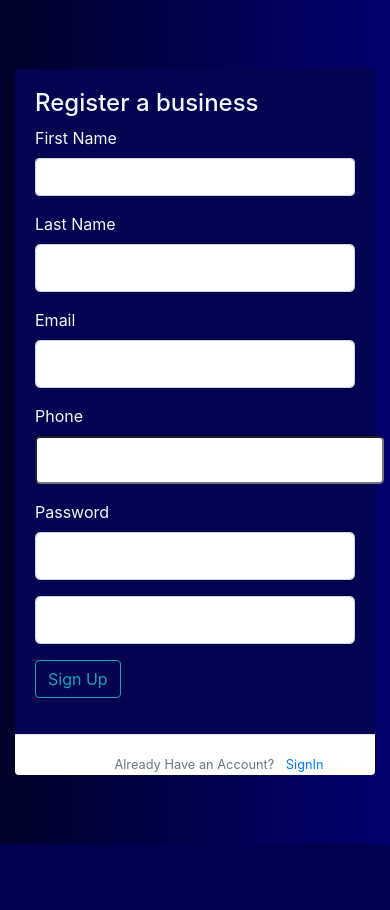
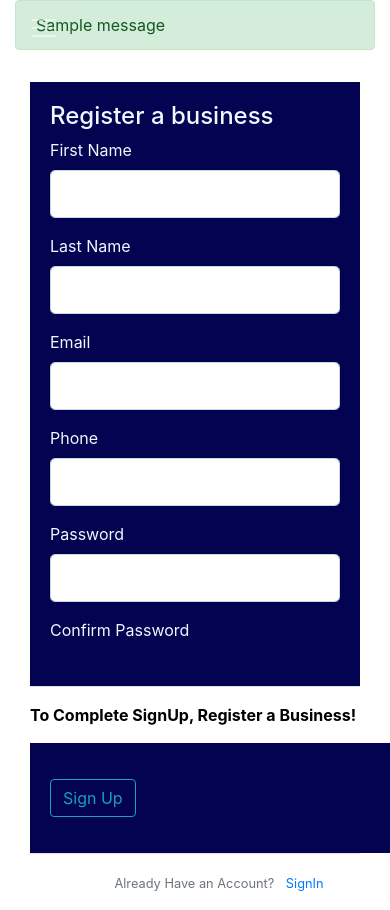
Before and after one commit to drac-pro/LookUp, a Flask app: template dynamic/templates/register.html in a window 390 px wide; the page is wider, and only the part inside the window is pictured. Before the commit the page ends 844 px from the top of that part, so only its background shows below. Run offline with Flask 3, Linux system fonts and the light colour scheme; the template is opened without the code that fills it: values that come from a table or form of the project are taken from there, others are empty; tables that the repository leaves empty hold one stand-in row (values such as "Sample post"); one stand-in notice (Sample message) is shown; some libraries are stand-ins or nearby versions.

Commit message:
Wsited templates

```diff
--- /dev/null
+++ b/dynamic/templates/layout.html
@@ -0,0 +1,52 @@
+<!DOCTYPE html>
+<html lang="en">
+<head>
+    <meta charset="UTF-8">
+    <meta name="viewport" content="width=device-width, initial-scale=1.0">
+    <title></title>
+    <link rel="stylesheet" href="https://stackpath.bootstrapcdn.com/bootstrap/4.5.2/css/bootstrap.min.css">
+</head>
+<body>
+    <header>
+        <nav class="navbar navbar-expand-md navbar-dark bg-steel fixed-top">
+            <div class="container">
+              <button class="navbar-toggler" type="button" data-toggle="collapse" data-target="#navbarToggle" aria-controls="navbarToggle" aria-expanded="false" aria-label="Toggle navigation">
+                <span class="navbar-toggler-icon"></span>
+              </button>
+              <div class="collapse navbar-collapse" id="navbarToggle">
+                <div class="navbar-nav mr-auto">
+                  <a class="nav-item nav-link" href="{{ url_for('home') }}">Home</a>
+                </div>
+                <!-- Navbar Right Side -->
+                <div class="navbar-nav">
+                  <a class="nav-item nav-link" href="{{ url_for('login') }}">Login</a>
+                  <a class="nav-item nav-link" href="{{ url_for('register') }}">Register</a>
+                </div>
+              </div>
+            </div>
+          </nav>
+    </header>
+    <main role="main" class="container">
+        <div class="row">
+          <div class="col-md-8">
+            {% with messages = get_flashed_messages(with_categories=true) %}
+              {% if messages %}
+                {% for category, message in messages %}
+                  <div class="alert alert-{{ category }}">
+                    {{ message }}
+                  </div>
+                {% endfor %}
+              {% endif %}
+            {% endwith %}
+            {% block content %}{% endblock %}
+          </div>
+        </div>
+    </main>
+
+
+    <!-- Optional JavaScript -->
+    <!-- jQuery first, then Popper.js, then Bootstrap JS -->
+    <script src="https://code.jquery.com/jquery-3.2.1.slim.min.js" integrity="sha384-KJ3o2DKtIkvYIK3UENzmM7KCkRr/rE9/Qpg6aAZGJwFDMVNA/GpGFF93hXpG5KkN" crossorigin="anonymous"></script>
+    <script src="https://cdnjs.cloudflare.com/ajax/libs/popper.js/1.12.9/umd/popper.min.js" integrity="sha384-ApNbgh9B+Y1QKtv3Rn7W3mgPxhU9K/ScQsAP7hUibX39j7fakFPskvXusvfa0b4Q" crossorigin="anonymous"></script>
+</body>
+</html>
--- a/dynamic/templates/register.html
+++ b/dynamic/templates/register.html
@@ -1,14 +1,5 @@
-<!DOCTYPE html>
-<html lang="en">
-<head>
-    <meta charset="UTF-8">
-    <meta name="viewport" content="width=device-width, initial-scale=1.0">
-    <title></title>
-    <link rel="stylesheet" href="https://stackpath.bootstrapcdn.com/bootstrap/4.5.2/css/bootstrap.min.css">
-    <a href="register.html"></a>
-    <a href="login.html"></a>
-</head>
-<body style="background-image: linear-gradient(to right, #01012b, #02006d)"">
+{% extends "layout.html" %}
+{% block content %}
     <div class="container d-flex justify-content-center align-items-center" style="height: 100vh;">
         <div class="card rounded" style="width: 600px; color: aliceblue; border: none;">
             <div class="card-body" style="background-color: #030352;">
@@ -19,128 +10,204 @@
                     {{ form.hidden_tag() }}
                     <div class="form-group">
                         {{ form.first_name.label(class="form-control-label") }}
-                        {{ form.first_name(class="form-control form control-lg") }}
+
                         {% if form.first_name.errors %}
+                            {{ form.first_name(class="form-control form-control-lg is-invalid") }}
+                            <div class="invalid-feedback">
                                 {% for error in form.first_name.errors %}
-                                <div class="alert alert-danger">{{ error }}</div>
+                                    <span>{{ error }}</span>
                                 {% endfor %}
+                            </div>
+                        {% else %}
+                            {{ form.first_name(class="form-control form-control-lg") }}
                         {% endif %}
                     </div>
                     <div class="form-group">
                         {{ form.last_name.label(class="form-control-label") }}
+
+                        {% if form.last_name.errors %}
+                            {{ form.last_name(class="form-control form-control-lg is-invalid") }}
+                            <div class="invalid-feedback">
+                                {% for error in form.last_name.errors %}
+                                    <span>{{ error }}</span>
+                                {% endfor %}
+                            </div>
+                        {% else %}
                             {{ form.last_name(class="form-control form-control-lg") }}
-                        {% if form.first_name.errors %}
-                           {% for error in form.last_name.errors %}
-                                <div class="alert alert-danger">{{ error }}</div>
-                           {% endfor %}
                         {% endif %}
                     </div>
                     <div class="form-group">
                         {{ form.email.label(class="form-control-label") }}
+
+                        {% if form.email.errors %}
+                            {{ form.email(class="form-control form-control-lg is-invalid") }}
+                            <div class="invalid-feedback">
+                                {% for error in form.email.errors %}
+                                    <span>{{ error }}</span>
+                                {% endfor %}
+                            </div>
+                        {% else %}
                             {{ form.email(class="form-control form-control-lg") }}
-                        {% if form.email.errors %}
-                           {% for error in form.email.errors %}
-                                <div class="alert alert-danger">{{ error }}</div>
-                           {% endfor %}
                         {% endif %}
                     </div>
                     <div class="form-group">
                         {{ form.phone.label(class="form-control-label") }}
-                        {{ form.phone(class="form-control-lg") }}
+
                         {% if form.phone.errors %}
-                           {% for error in phone.errors %}
-                                <div class="alert alert-danger">{{ error }}</div>
+                            {{ form.phone(class="form-control form-control-lg is-invalid") }}
+                            <div class="invalid-feedback">
+                                {% for error in form.phone.errors %}
+                                    <span>{{ error }}</span>
                                 {% endfor %}
+                            </div>
+                        {% else %}
+                            {{ form.phone(class="form-control form-control-lg") }}
                         {% endif %}
                     </div>
                     <div class="form-group">
                         {{ form.password.label(class="form-control-label") }}
+
+                        {% if form.password.errors %}
+                            {{ form.password(class="form-control form-control-lg is-invalid") }}
+                            <div class="invalid-feedback">
+                                {% for error in form.password.errors %}
+                                    <span>{{ error }}</span>
+                                {% endfor %}
+                            </div>
+                        {% else %}
                             {{ form.password(class="form-control form-control-lg") }}
-                        {% if form.password.errors %}
-                           {% for error in form.password.errors %}
-                                <div class="alert alert-danger">{{ error }}</div>
-                           {% endfor %}
                         {% endif %}
                     </div>
                     <div class="form-group">
-                        {{ form.comfirm_password.label(class="form-control-label") }}
-                        {{ form.confirm_password(class="form-control form-control-lg") }}
+                        {{ form.confirm_password.label(class="form-control-label") }}
+
                         {% if form.confirm_password.errors %}
+                            {{ form.confirm_password(class="form-control form-control-lg is-invalid") }}
+                            <div class="invalid-feedback">
                                 {% for error in form.confirm_password.errors %}
-                                <div class="alert alert-danger">{{ error }}</div>
+                                    <span>{{ error }}</span>
                                 {% endfor %}
+                            </div>
+                        {% else %}
+                            {{ form.confirm(class="form-control form-control-lg") }}
                         {% endif %}
                     </div>
+                </form>
+            </div>
+            <p class="border-top pt-3" style="color: black;"><b>To Complete SignUp, Register a Business!</b></p>
+            <div class="card rounded" style="width: 600px; color: aliceblue; border: none;">
+                <div class="card-body" style="background-color: #030352;">
+                    <form>
                         <div class="form-group">
                             {{ form.name.label(class="form-control-label") }}
+
+                            {% if form.name.errors %}
+                                {{ form.name(class="form-control form-control-lg is-invalid") }}
+                                <div class="invalid-feedback">
+                                    {% for error in form.name.errors %}
+                                        <span>{{ error }}</span>
+                                    {% endfor %}
+                                </div>
+                            {% else %}
                                 {{ form.name(class="form-control form-control-lg") }}
-                        {% if form.name.errors %}
-                           {% for error in form.name.errors %}
-                                <div class="alert alert-danger">{{ error }}</div>
-                           {% endfor %}
                             {% endif %}
                         </div>
                         <div class="form-group">
                             {{ form.description.label(class="form-control-label") }}
+
+                            {% if form.description.errors %}
+                                {{ form.description(class="form-control form-control-lg is-invalid") }}
+                                <div class="invalid-feedback">
+                                    {% for error in form.description.errors %}
+                                        <span>{{ error }}</span>
+                                    {% endfor %}
+                                </div>
+                            {% else %}
                                 {{ form.description(class="form-control form-control-lg") }}
-                        {% if form.description.errors %}
-                           {% for error in form.description.errors %}
-                                <div class="alert alert-danger">{{ error }}</div>
-                           {% endfor %}
                             {% endif %}
                         </div>
                         <div class="form-group">
                             {{ form.address.label(class="form-control-label") }}
+
+                            {% if form.address.errors %}
+                                {{ form.address(class="form-control form-control-lg is-invalid") }}
+                                <div class="invalid-feedback">
+                                    {% for error in form.address.errors %}
+                                        <span>{{ error }}</span>
+                                    {% endfor %}
+                                </div>
+                            {% else %}
                                 {{ form.address(class="form-control form-control-lg") }}
-                        {% if form.address.errors %}
-                           {% for error in form.address.errors %}
-                                <div class="alert alert-danger">{{ error }}</div>
-                           {% endfor %}
                             {% endif %}
                         </div>
                         <div class="form-group">
                             {{ form.city.label(class="form-control-label") }}
+
+                            {% if form.city.errors %}
+                                {{ form.city(class="form-control form-control-lg is-invalid") }}
+                                <div class="invalid-feedback">
+                                    {% for error in form.city.errors %}
+                                        <span>{{ error }}</span>
+                                    {% endfor %}
+                                </div>
+                            {% else %}
                                 {{ form.city(class="form-control form-control-lg") }}
-                        {% if form.city.errors %}
-                           {% for error in form.city.errors %}
-                                <div class="alert alert-danger">{{ error }}</div>
-                           {% endfor %}
                             {% endif %}
                         </div>
                         <div class="form-group">
                             {{ form.state.label(class="form-control-label") }}
+
+                            {% if form.state.errors %}
+                                {{ form.state(class="form-control form-control-lg is-invalid") }}
+                                <div class="invalid-feedback">
+                                    {% for error in form.state.errors %}
+                                        <span>{{ error }}</span>
+                                    {% endfor %}
+                                </div>
+                            {% else %}
                                 {{ form.state(class="form-control form-control-lg") }}
-                        {% if form.state.errors %}
-                           {% for error in form.state.errors %}
-                                <div class="alert alert-danger">{{ error }}</div>
-                           {% endfor %}
                             {% endif %}
                         </div>
                         <div class="form-group">
                             {{ form.country.label(class="form-control-label") }}
+
+                            {% if form.country.errors %}
+                                {{ form.country(class="form-control form-control-lg is-invalid") }}
+                                <div class="invalid-feedback">
+                                    {% for error in form.country.errors %}
+                                        <span>{{ error }}</span>
+                                    {% endfor %}
+                                </div>
+                            {% else %}
                                 {{ form.country(class="form-control form-control-lg") }}
-                        {% if form.country.errors %}
-                           {% for error in form.country.errors %}
-                                <div class="alert alert-danger">{{ error }}</div>
-                           {% endfor %}
                             {% endif %}
                         </div>
                         <div class="form-group">
                             {{ form.zip_code.label(class="form-control-label") }}
+
+                            {% if form.zip_code.errors %}
+                                {{ form.zip_code(class="form-control form-control-lg is-invalid") }}
+                                <div class="invalid-feedback">
+                                    {% for error in form.zip_code.errors %}
+                                        <span>{{ error }}</span>
+                                    {% endfor %}
+                                </div>
+                            {% else %}
                                 {{ form.zip_code(class="form-control form-control-lg") }}
-                        {% if form.zip_code.errors %}
-                           {% for error in form.zip_code.errors %}
-                                <div class="alert alert-danger">{{ error }}</div>
-                           {% endfor %}
                             {% endif %}
                         </div>
                         <div class="form-group">
                             {{ form.services.label(class="form-control-label") }}
+
+                            {% if form.services.errors %}
+                                {{ form.services(class="form-control form-control-lg is-invalid") }}
+                                <div class="invalid-feedback">
+                                    {% for error in form.services.errors %}
+                                        <span>{{ error }}</span>
+                                    {% endfor %}
+                                </div>
+                            {% else %}
                                 {{ form.services(class="form-control form-control-lg") }}
-                        {% if form.services.errors %}
-                           {% for error in form.services.errors %}
-                                <div class="alert alert-danger">{{ error }}</div>
-                           {% endfor %}
                             {% endif %}
                         </div>
                         <div class="form-group">
@@ -148,6 +215,8 @@
                         </div>
                     </form>
                 </div>
+            </div>
+
             <div class="border-top pt-3" style="text-align: center;">
                 <small class="text-muted ml-5">
                     Already Have an Account? <a class="ml-2" href="{{ url_for('login') }}">SignIn</a>
@@ -155,5 +224,4 @@
             </div>
         </div>
     </div>
-</body>
-</html>
+{% endblock content %}
```
Also changed, not shown: dynamic/templates/login.html (+11 -8 lines), dynamic/static/images/logo.png (added). Lines whose indentation alone changed are shown as unchanged.
